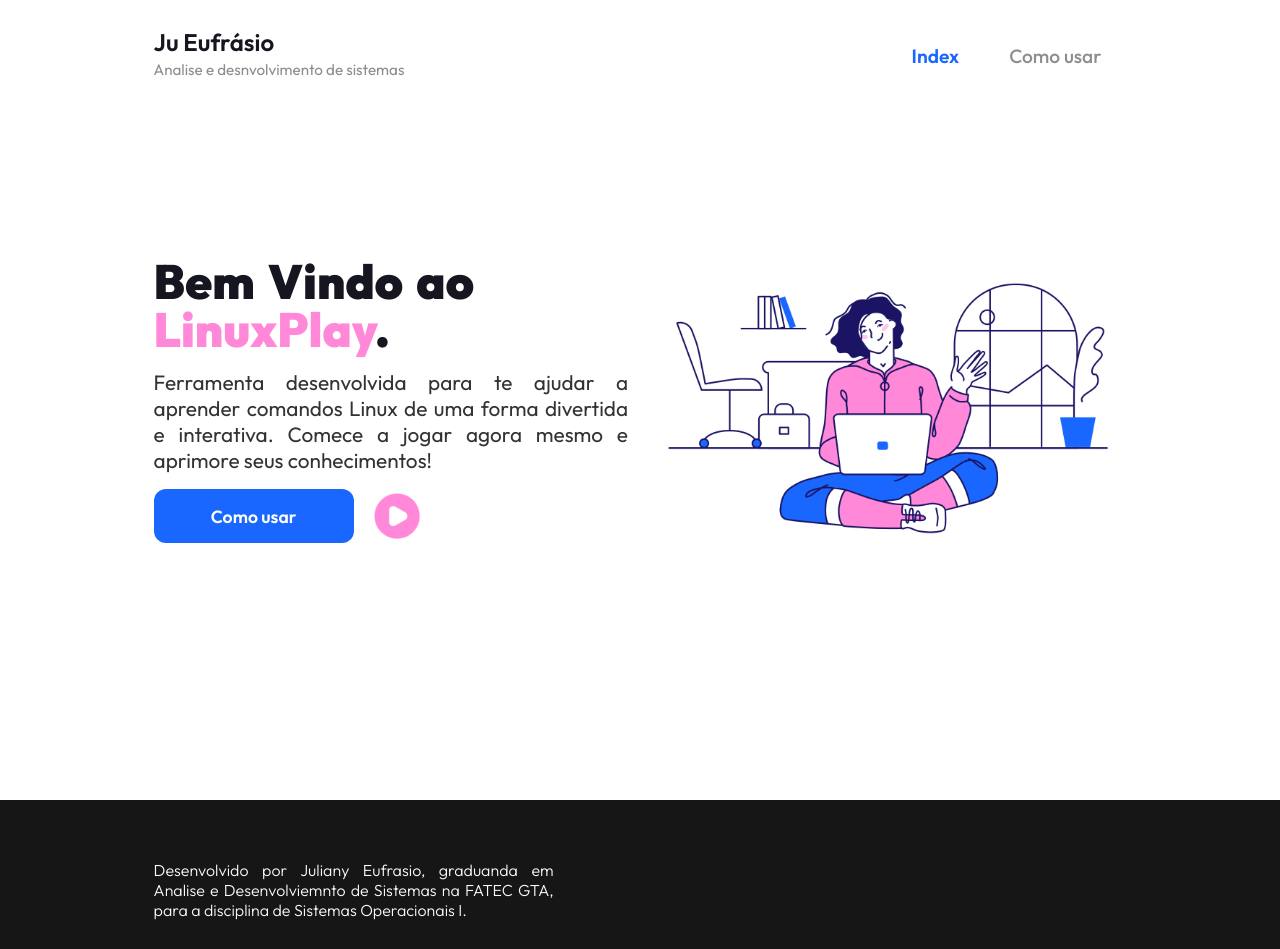
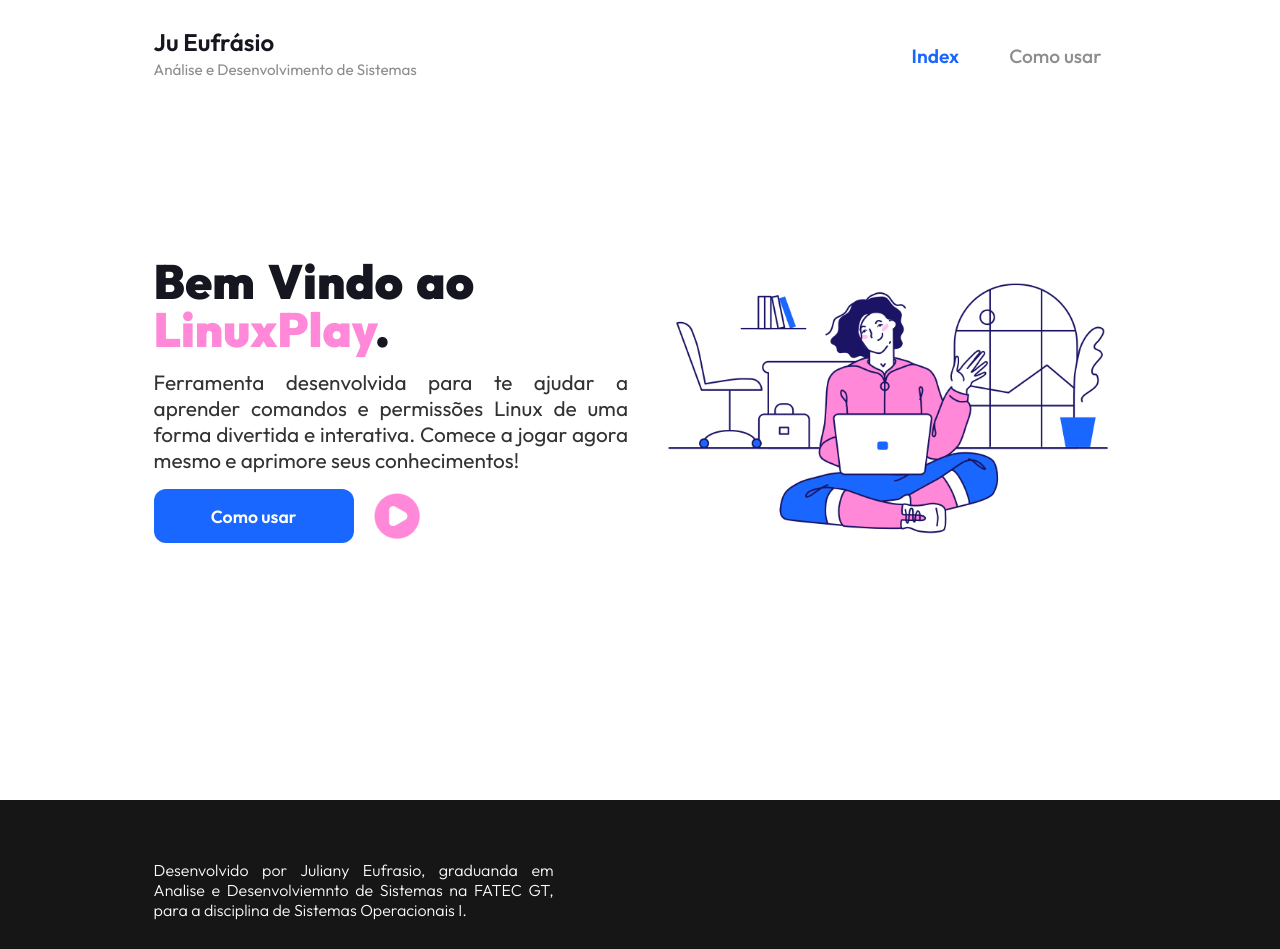
Before and after one commit to JulianyEufrasio/linuxplay, a plain HTML site: page index.html in a window 1280 px wide. Shown: the top 949 px of the page. Drawn offline with nearby package versions, Linux system fonts and the light colour scheme.

Commit message:
Update index.html

```diff
--- a/index.html
+++ b/index.html
@@ -5,6 +5,8 @@
     <meta http-equiv="X-UA-Compatible" content="IE=edge">
     <meta name="viewport" content="width=device-width, initial-scale=1.0">
     <title>Linux Play</title>
+    <!-- favicon -->
+    <link rel="shortcut icon" href="assets/img/smiling emoji.png" type="image/x-icon">
     <!-- css -->
     <link rel="stylesheet" href="assets/css/index.css">
     <!-- icons -->
@@ -14,19 +16,18 @@
 
     <!-- nav -->
     <nav>
-        <a href="#" class="logo">Ju Eufrásio <br><span>Analise e desnvolvimento de sistemas</span></a>
+        <a href="#" class="logo">Ju Eufrásio <br><span>Análise e Desenvolvimento de Sistemas</span></a>
         <div class="bx bx-menu" id="bx-menu"></div>
         <ul class="navbar">
             <li><a href="#" class="act">Index</a></li>
             <li><a href="assets/pages/howuse.html">Como usar</a></li>
-            <!-- <li><a href="#">Jogar</a></li> -->
         </ul>
     </nav>
     <!-- main - intro -->
     <section class="main-content">
         <div class="text-wc">
             <h2>Bem Vindo ao <span>LinuxPlay</span>.</h2>
-            <p>Ferramenta desenvolvida para te ajudar a aprender comandos Linux de uma forma divertida e interativa. Comece a jogar agora mesmo e aprimore seus conhecimentos!
+            <p>Ferramenta desenvolvida para te ajudar a aprender comandos e permissões Linux de uma forma divertida e interativa. Comece a jogar agora mesmo e aprimore seus conhecimentos!
             </p>
             <div class="btn-wc">
                 <button class="btn-how">
@@ -48,7 +49,7 @@
     <!-- footer -->
     <section class="footer">
         <div class="aluno">
-            <p>Desenvolvido por Juliany Eufrasio, graduanda em Analise e Desenvolviemnto de Sistemas na FATEC GTA, para a disciplina de Sistemas Operacionais I.</p>
+            <p>Desenvolvido por Juliany Eufrasio, graduanda em Analise e Desenvolviemnto de Sistemas na FATEC GT, para a disciplina de Sistemas Operacionais I.</p>
         </div>
         <div class="contato">
             <div class="ct">
```
